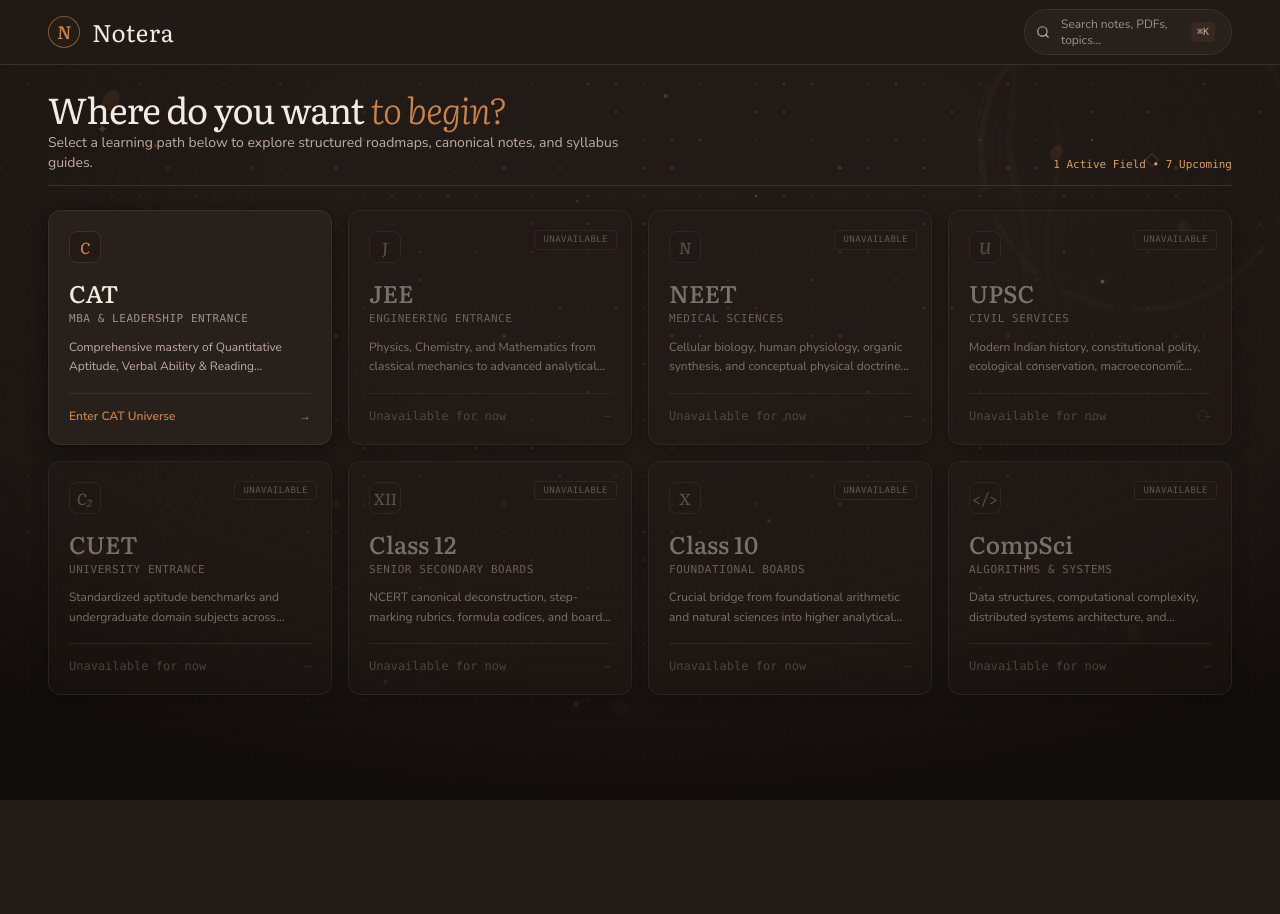
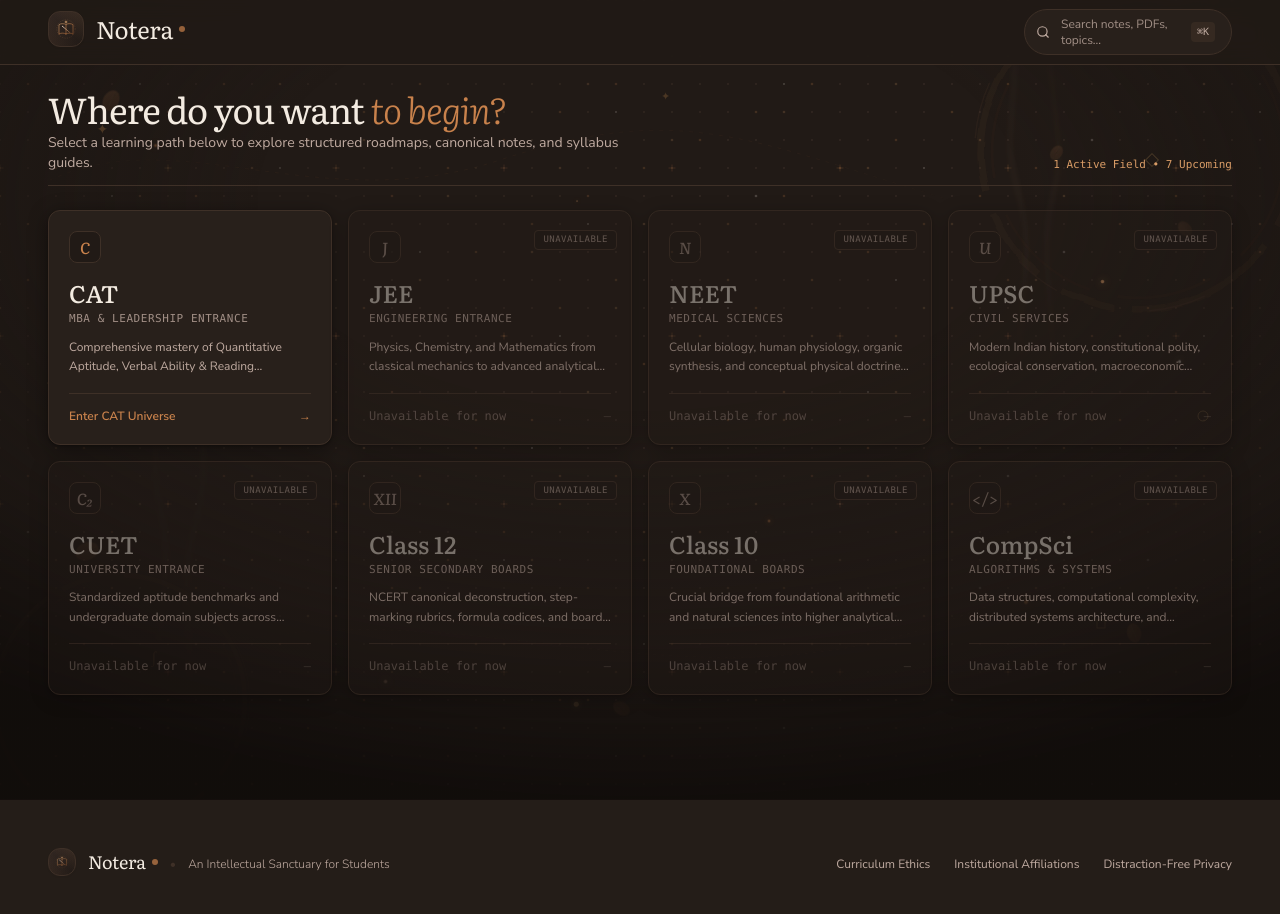
Before and after one commit to AbhinavXDayal/Notera, a React (Vite) app: page / in a window 1280 px wide. Shown: the top 914 px of the page. Before the commit the page ends 800 px from the top, so only its background shows below. Built offline with nearby package versions, Linux system fonts and the light colour scheme.

Commit message:
Create aesthetic academic vector logo for Notera and update branding

```diff
--- a/src/App.tsx
+++ b/src/App.tsx
@@ -15,6 +15,7 @@
 import { ResourceLibraryView } from "./components/resources/ResourceLibraryView";
 import { FieldGuideView } from "./components/field/FieldGuideView";
 import { GuideNavigation } from "./components/field-guide/GuideNavigation";
+import { Footer } from "./components/common/Footer";
 import { KnowledgeMapBackground } from "./components/background/KnowledgeMapBackground";
 
 import { FIELDS_DATA } from "./data/fields";
@@ -334,6 +335,9 @@
         )}
       </div>
 
+      {/* Global Brand Footer */}
+      <Footer onNavigateHome={handleNavigateHome} />
+
       {/* 3-Question Visitor Onboarding & Preference Modal */}
       <VisitorOnboardingModal
         isOpen={isVisitorOnboardingOpen}
--- a/src/components/common/Footer.tsx
+++ b/src/components/common/Footer.tsx
@@ -1,24 +1,33 @@
 import React from "react";
+import { Logo } from "./Logo";
 
-export const Footer: React.FC = () => {
+interface FooterProps {
+  onNavigateHome?: () => void;
+}
+
+export const Footer: React.FC<FooterProps> = ({ onNavigateHome }) => {
   return (
     <footer className="border-t border-outline-variant bg-surface-container/50 mt-20 py-12">
       <div className="max-w-7xl mx-auto px-6 lg:px-12 flex flex-col sm:flex-row items-center justify-between gap-6 text-xs text-secondary">
         <div className="flex items-center space-x-3">
-          <span className="w-6 h-6 rounded-full border border-primary/60 flex items-center justify-center font-display italic text-primary text-xs">
-            G
-          </span>
-          <span className="font-display text-base text-on-surface">Guide</span>
-          <span>• An Intellectual Sanctuary for Indian Students</span>
+          <button
+            onClick={onNavigateHome}
+            className="cursor-pointer focus:outline-none"
+            aria-label="Notera Home"
+          >
+            <Logo size="sm" showText={true} />
+          </button>
+          <span className="text-outline-variant">•</span>
+          <span className="font-light">An Intellectual Sanctuary for Students</span>
         </div>
         <div className="flex items-center space-x-6">
-          <button className="hover:text-primary transition-colors">
+          <button className="hover:text-primary transition-colors cursor-pointer">
             Curriculum Ethics
           </button>
-          <button className="hover:text-primary transition-colors">
+          <button className="hover:text-primary transition-colors cursor-pointer">
             Institutional Affiliations
           </button>
-          <button className="hover:text-primary transition-colors">
+          <button className="hover:text-primary transition-colors cursor-pointer">
             Distraction-Free Privacy
           </button>
         </div>
--- a/src/components/common/Logo.tsx
+++ b/src/components/common/Logo.tsx
@@ -1,47 +1,144 @@
-import React from 'react';
+import React from "react";
 
 interface LogoProps {
-  size?: 'sm' | 'md' | 'lg';
+  size?: "sm" | "md" | "lg" | "xl";
   showText?: boolean;
+  showTagline?: boolean;
   className?: string;
 }
 
 export const Logo: React.FC<LogoProps> = ({
-  size = 'md',
+  size = "md",
   showText = true,
-  className = '',
+  showTagline = false,
+  className = "",
 }) => {
-  const iconDimensions = {
-    sm: 'w-7 h-7 text-base',
-    md: 'w-8 h-8 text-lg',
-    lg: 'w-10 h-10 text-xl',
+  const iconSizes = {
+    sm: "w-7 h-7",
+    md: "w-9 h-9",
+    lg: "w-11 h-11",
+    xl: "w-14 h-14",
   }[size];
 
-  const textDimensions = {
-    sm: 'text-xl',
-    md: 'text-2xl',
-    lg: 'text-3xl',
+  const textSizes = {
+    sm: "text-lg",
+    md: "text-xl sm:text-2xl",
+    lg: "text-2xl sm:text-3xl",
+    xl: "text-3xl sm:text-4xl",
   }[size];
 
   return (
-    <div className={`flex items-center space-x-3 group cursor-pointer select-none ${className}`}>
-      {/* Aesthetic Emblem Icon */}
+    <div
+      className={`inline-flex items-center space-x-3 group cursor-pointer select-none ${className}`}
+    >
+      {/* Aesthetic Notera Codex Seal Emblem */}
       <div
-        className={`${iconDimensions} rounded-full border border-primary/60 bg-surface-container/60 flex items-center justify-center relative overflow-hidden transition-all duration-300 group-hover:border-primary group-hover:bg-primary group-hover:shadow-terra-hover`}
+        className={`${iconSizes} relative flex items-center justify-center rounded-xl bg-gradient-to-br from-surface-container-high to-surface border border-outline-variant group-hover:border-primary/80 transition-all duration-500 shadow-sm group-hover:shadow-[0_0_22px_rgba(201,130,76,0.3)] shrink-0 overflow-hidden`}
       >
-        {/* Subtle decorative inner ring */}
-        <span className="font-display italic font-semibold text-primary transition-colors duration-300 group-hover:text-on-primary">
-          N
-        </span>
+        {/* Ambient Warm Crema Radial Glow */}
+        <div className="absolute inset-0 bg-gradient-to-tr from-primary/10 via-transparent to-tertiary/15 opacity-60 group-hover:opacity-100 transition-opacity duration-500 pointer-events-none" />
+
+        {/* Vector Codex & Monogram Icon */}
+        <svg
+          className="w-full h-full p-1.5 transition-transform duration-500 group-hover:scale-105"
+          viewBox="0 0 36 36"
+          fill="none"
+          xmlns="http://www.w3.org/2000/svg"
+        >
+          <defs>
+            <linearGradient
+              id="noteraGold"
+              x1="0%"
+              y1="0%"
+              x2="100%"
+              y2="100%"
+            >
+              <stop offset="0%" stopColor="#E5AB74" />
+              <stop offset="50%" stopColor="#C9824C" />
+              <stop offset="100%" stopColor="#9E5D30" />
+            </linearGradient>
+            <linearGradient
+              id="noteraGlow"
+              x1="0%"
+              y1="0%"
+              x2="100%"
+              y2="100%"
+            >
+              <stop offset="0%" stopColor="#F8E1CE" stopOpacity="0.9" />
+              <stop offset="100%" stopColor="#C9824C" stopOpacity="0.4" />
+            </linearGradient>
+          </defs>
+
+          {/* Background delicate concentric ring */}
+          <circle
+            cx="18"
+            cy="18"
+            r="15"
+            stroke="url(#noteraGold)"
+            strokeWidth="0.75"
+            strokeDasharray="2 2"
+            strokeOpacity="0.35"
+          />
+
+          {/* Open Codex Foliate Leaves / Wings */}
+          <path
+            d="M18 26C14 24 9 24.5 6.5 26.5V11C9 9 14 8.5 18 10.5M18 26C22 24 27 24.5 29.5 26.5V11C27 9 22 8.5 18 10.5V26Z"
+            stroke="url(#noteraGold)"
+            strokeWidth="1.2"
+            strokeLinecap="round"
+            strokeLinejoin="round"
+            strokeOpacity="0.75"
+            className="group-hover:stroke-opacity-100 transition-all duration-300"
+          />
+
+          {/* Central Stem Spine */}
+          <line
+            x1="18"
+            y1="10.5"
+            x2="18"
+            y2="26"
+            stroke="url(#noteraGold)"
+            strokeWidth="1.4"
+            strokeLinecap="round"
+          />
+
+          {/* Elegant Diagonal Stylized 'N' Crossbeam connecting folios */}
+          <path
+            d="M12 13.5L24 23.5"
+            stroke="url(#noteraGlow)"
+            strokeWidth="1.6"
+            strokeLinecap="round"
+          />
+
+          {/* Top Cardinal Celestial Star */}
+          <circle cx="18" cy="6.5" r="1.2" fill="#E5AB74" />
+          <path
+            d="M18 4.5V8.5M16 6.5H20"
+            stroke="#E5AB74"
+            strokeWidth="0.6"
+            strokeLinecap="round"
+          />
+        </svg>
       </div>
 
       {/* Brand Wordmark */}
       {showText && (
-        <span
-          className={`font-display ${textDimensions} tracking-wide font-normal text-on-surface transition-colors duration-300 group-hover:text-primary`}
-        >
-          Notera
-        </span>
+        <div className="flex flex-col">
+          <div className="flex items-center space-x-1.5">
+            <span
+              className={`font-display ${textSizes} tracking-[-0.01em] font-normal text-on-surface transition-colors duration-300 group-hover:text-primary leading-none`}
+            >
+              Notera
+            </span>
+            <span className="w-1.5 h-1.5 rounded-full bg-primary/70 group-hover:bg-primary transition-colors" />
+          </div>
+
+          {showTagline && (
+            <span className="text-[10px] font-mono tracking-widest uppercase text-tertiary mt-0.5 font-light">
+              Sanctuary of Learning
+            </span>
+          )}
+        </div>
       )}
     </div>
   );
--- a/src/index.css
+++ b/src/index.css
@@ -32,12 +32,12 @@
 }
 
 ::-webkit-scrollbar-thumb {
-  background: #3E3027;
+  background: #3e3027;
   border-radius: 4px;
 }
 
 ::-webkit-scrollbar-thumb:hover {
-  background: #C9824C;
+  background: #c9824c;
 }
 
 /* Smooth transitions */
```
